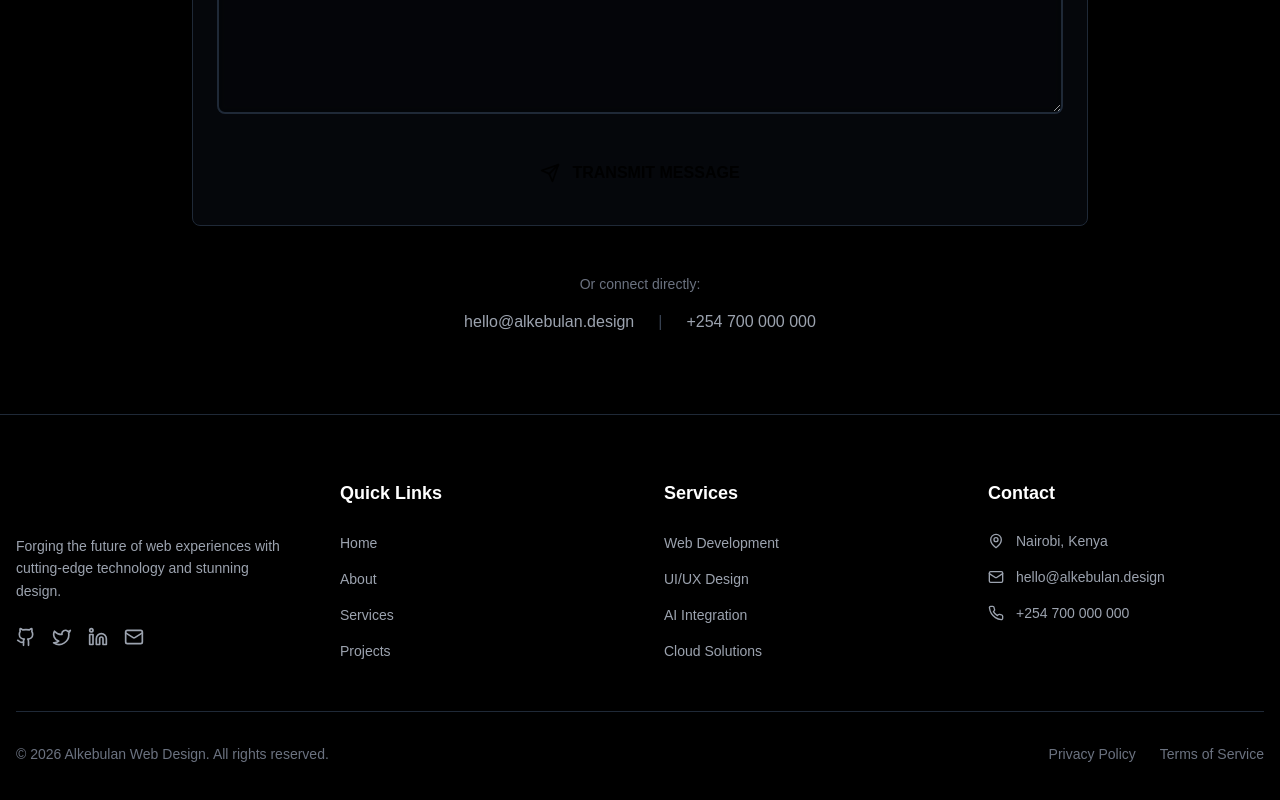
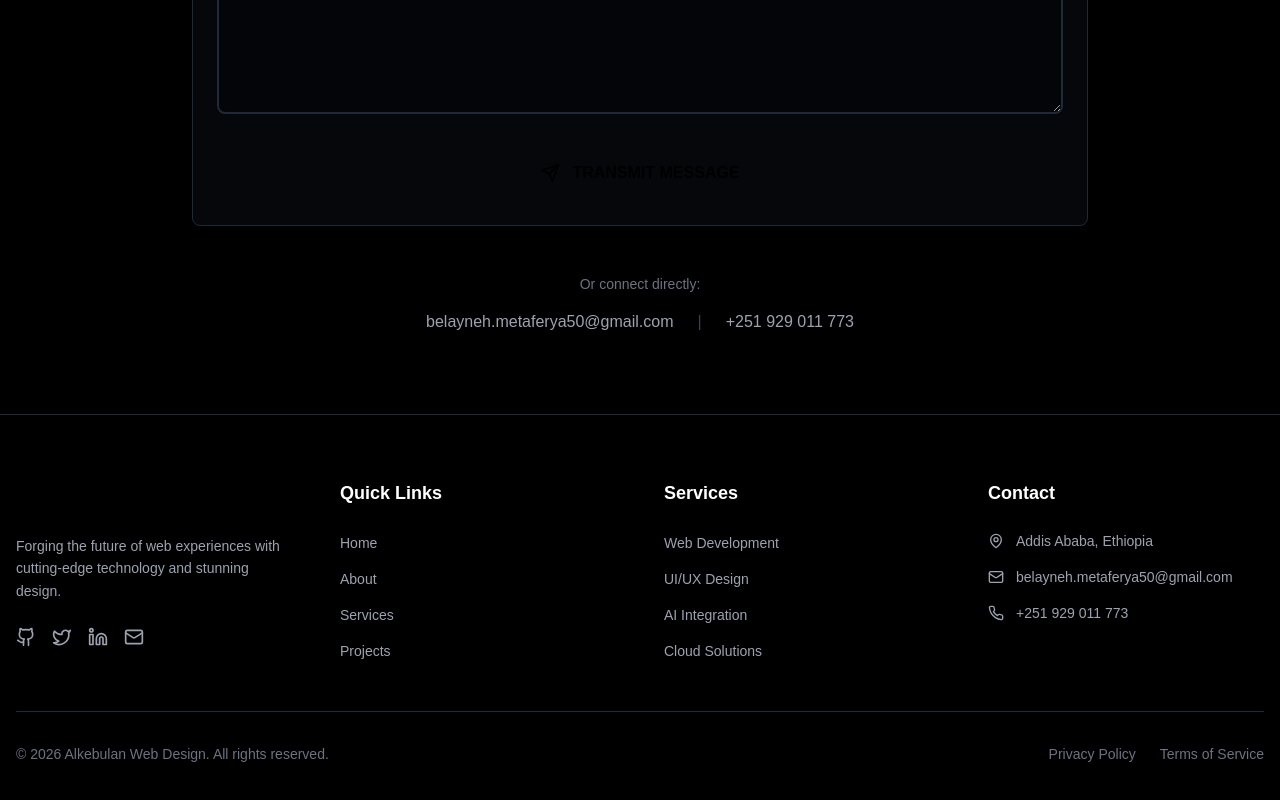
Before and after one commit to belayneh50/belay1, a React (Vite) app: page / in a window 1280 px wide. Shown: the part 5615-6415 px from the top of the page. Built offline with nearby package versions, Linux system fonts and the light colour scheme; no server answers; the HTML template or start-up script is replaced by a standard one.

Commit message:
Updated Contact.tsx

```diff
--- a/src/components/Contact.tsx
+++ b/src/components/Contact.tsx
@@ -239,15 +239,15 @@ const Contact = () => {
           <p className="text-gray-500 text-sm mb-4">Or connect directly:</p>
           <div className="flex justify-center gap-6 text-gray-400">
             <motion.a
-              href="mailto:hello@alkebulan.design"
+              href="mailto:belayneh.metaferya50@gmail.com"
               whileHover={{ color: 'var(--neon-blue)' }}
               className="hover:text-[var(--neon-blue)] transition-colors"
             >
-              hello@alkebulan.design
+              belayneh.metaferya50@gmail.com
             </motion.a>
             <span className="text-gray-700">|</span>
             <motion.span whileHover={{ color: 'var(--neon-blue)' }} className="hover:text-[var(--neon-blue)] transition-colors cursor-pointer">
-              +254 700 000 000
+              +251 929 011 773
             </motion.span>
           </div>
         </motion.div>
--- a/src/components/Footer.tsx
+++ b/src/components/Footer.tsx
@@ -107,15 +107,15 @@ const Footer = () => {
             <div className="space-y-4">
               <div className="flex items-center gap-3 text-gray-400 text-sm">
                 <MapPin className="w-4 h-4 text-[var(--neon-blue)]" />
-                <span>Nairobi, Kenya</span>
+                <span>Addis Ababa, Ethiopia</span>
               </div>
               <div className="flex items-center gap-3 text-gray-400 text-sm">
                 <Mail className="w-4 h-4 text-[var(--neon-blue)]" />
-                <span>hello@alkebulan.design</span>
+                <span>belayneh.metaferya50@gmail.com</span>
               </div>
               <div className="flex items-center gap-3 text-gray-400 text-sm">
                 <Phone className="w-4 h-4 text-[var(--neon-blue)]" />
-                <span>+254 700 000 000</span>
+                <span>+251 929 011 773</span>
               </div>
             </div>
           </motion.div>
```
